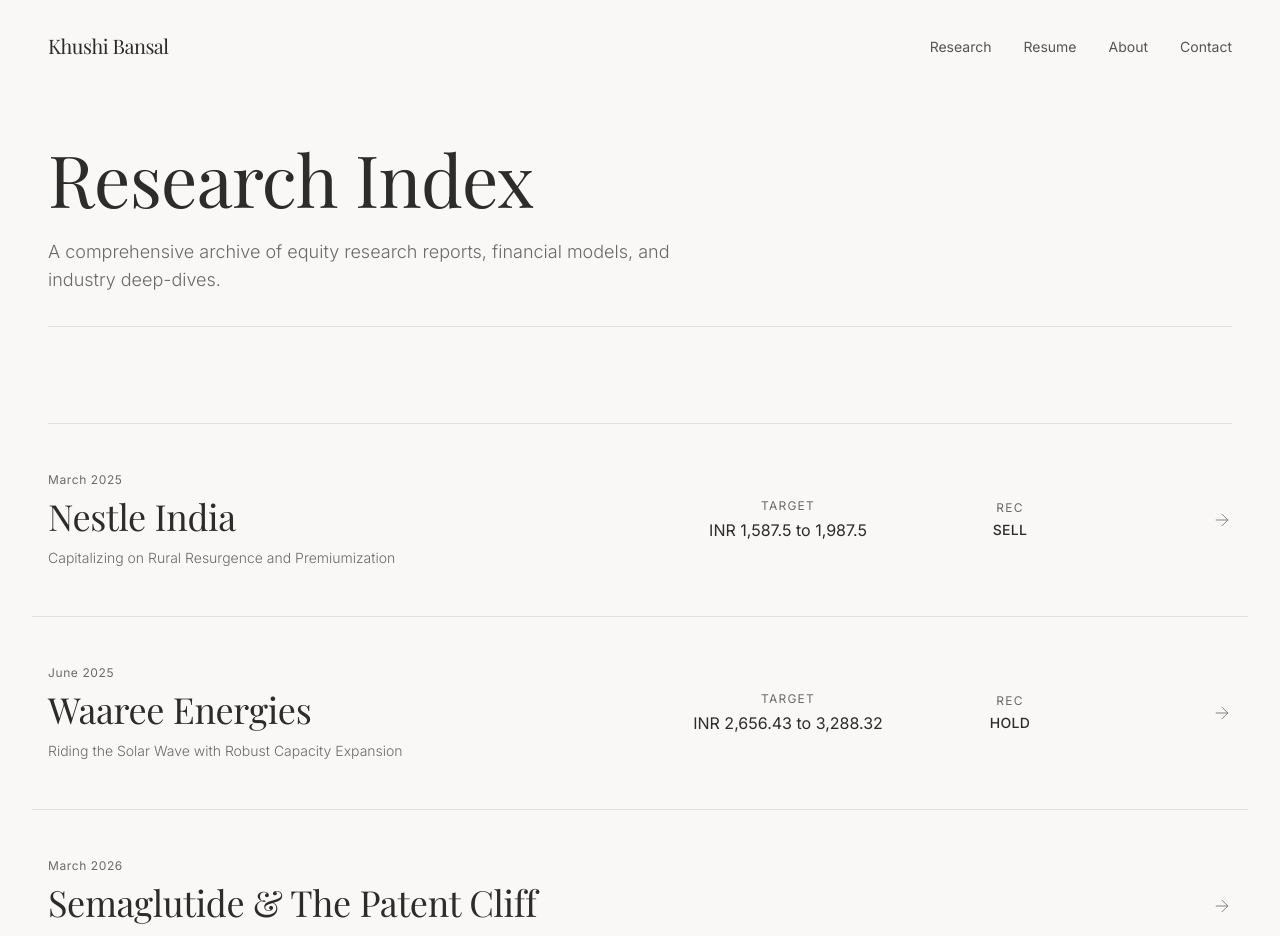
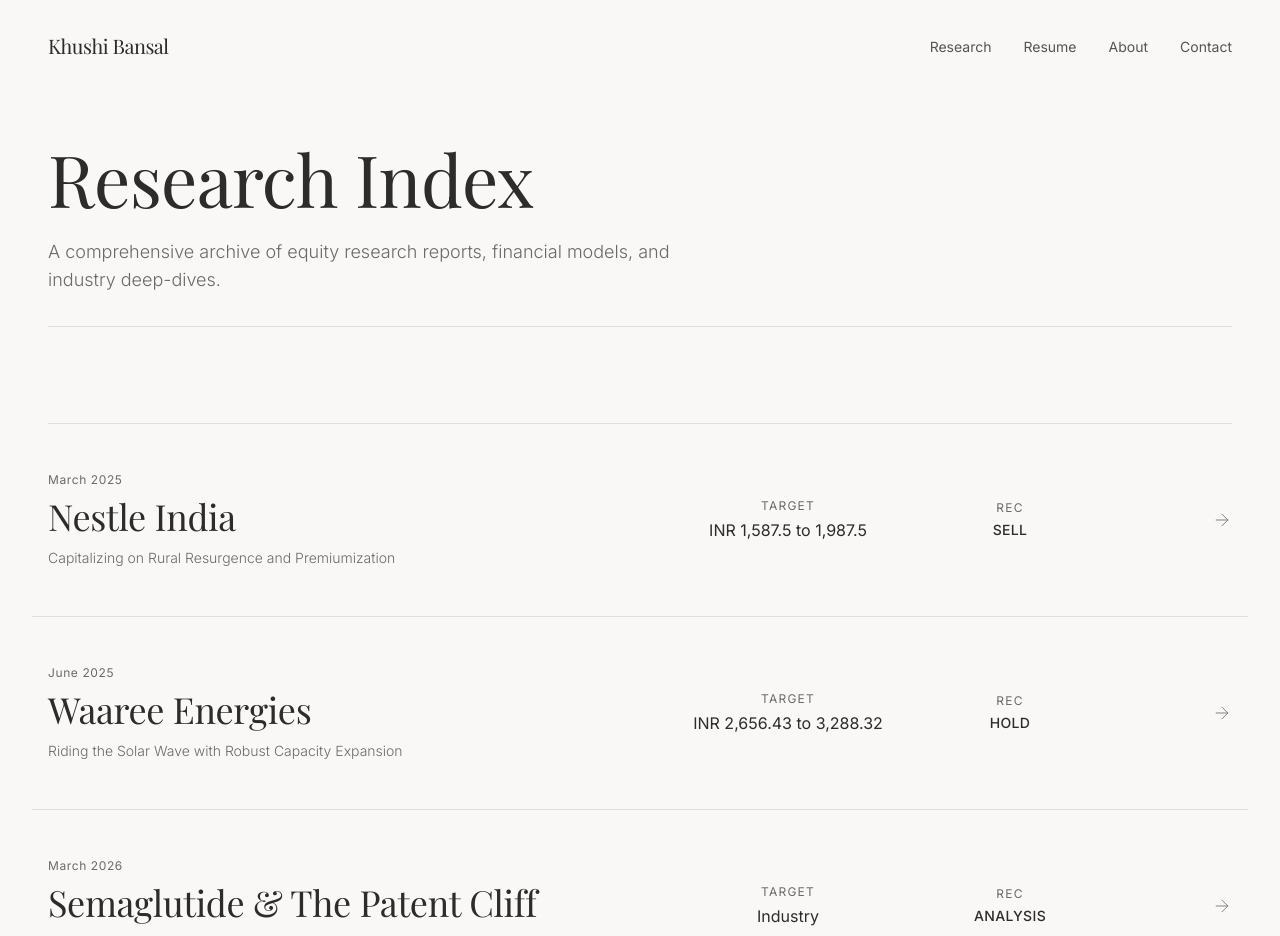
Before and after one commit to TattvaAI/khushi, a Next.js app: page /reports in a window 1280 px wide. Shown: the top 936 px of the page. Built offline with nearby package versions, Linux system fonts and the light colour scheme; a web font is replaced by a local one.

Commit message:
Show Target and Rec columns for all reports to fix layout spacing

```diff
--- a/src/app/page.tsx
+++ b/src/app/page.tsx
@@ -50,7 +50,6 @@
               </div>
 
               <div className="flex flex-row md:w-1/2 justify-between items-center w-full">
-                {report.slug !== "semaglutide-patent-cliff" ? (
                   <>
                     <div className="flex flex-col items-start md:items-center w-1/2">
                       <span className="font-sans text-xs text-text-muted uppercase tracking-widest mb-1">Target</span>
@@ -64,9 +63,6 @@
                       </span>
                     </div>
                   </>
-                ) : (
-                  <div className="flex w-3/4"></div>
-                )}
 
                 <div className="flex justify-end w-1/4">
                   <ArrowRight className="w-5 h-5 text-text-muted group-hover:text-foreground transform group-hover:translate-x-2 transition-all duration-300" strokeWidth={1} />
--- a/src/app/reports/page.tsx
+++ b/src/app/reports/page.tsx
@@ -34,7 +34,6 @@
               </div>
 
               <div className="flex flex-row md:w-1/2 justify-between items-center w-full">
-                {report.slug !== "semaglutide-patent-cliff" ? (
                   <>
                     <div className="flex flex-col items-start md:items-center w-1/2">
                       <span className="font-sans text-xs text-text-muted uppercase tracking-widest mb-1">Target</span>
@@ -48,9 +47,6 @@
                       </span>
                     </div>
                   </>
-                ) : (
-                  <div className="flex w-3/4"></div>
-                )}
 
                 <div className="flex justify-end w-1/4">
                   <ArrowRight className="w-5 h-5 text-text-muted group-hover:text-foreground transform group-hover:translate-x-2 transition-all duration-300" strokeWidth={1} />
```
